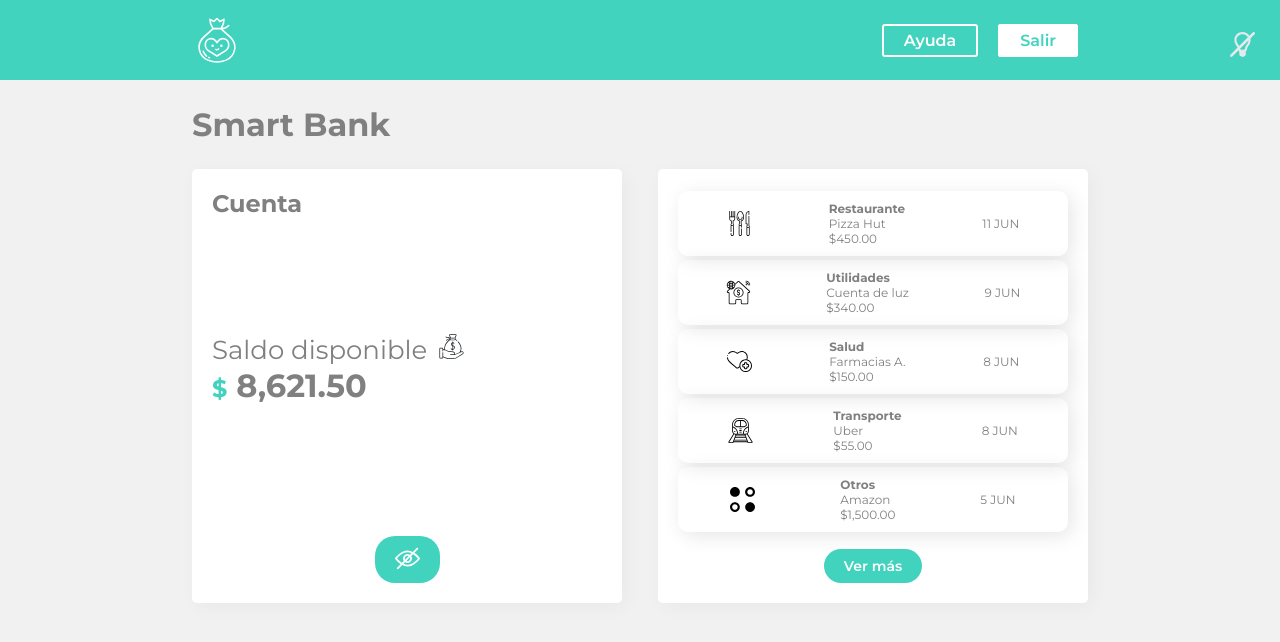
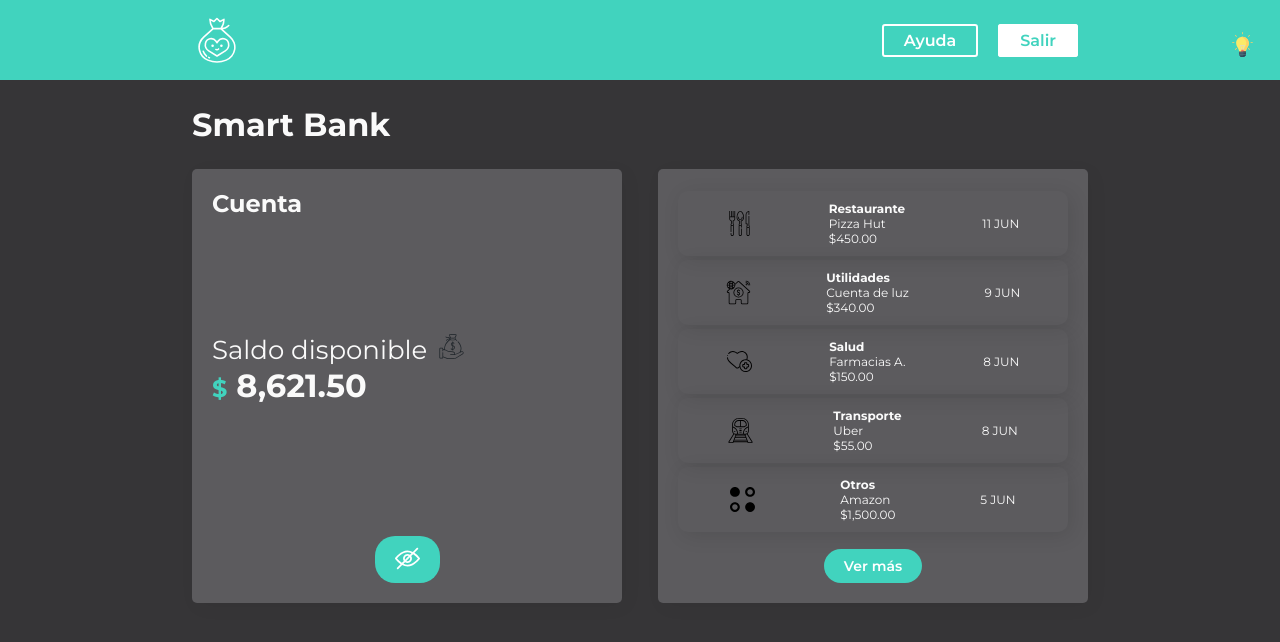
Before and after one commit to AngelOU20/react-styled-components, a React (Vite) app: page / in a window 1280 px wide. Shown: the top 642 px of the page. Built offline with nearby package versions, Linux system fonts and the light colour scheme.

Commit message:
Almacenando valor del tema en el localStorage

```diff
--- a/src/App.jsx
+++ b/src/App.jsx
@@ -4,14 +4,19 @@ import { temaClaro, temaOscuro } from "./components/UI/temas";
 import { ThemeProvider } from "styled-components";
 import { SwitcherTema } from "./components/SwitcherTema/SwitcherTema";
 import { BtnTema } from "./components/UI";
-import { useState } from "react";
+import { useEffect, useState } from "react";
 
 function App() {
-  const [tema, setTema] = useState(true);
+  const storedItems = JSON.parse(localStorage.getItem("tema"));
+  const [tema, setTema] = useState(storedItems);
 
   const toggleTema = () => {
     setTema((tema) => !tema);
   };
+
+  useEffect(() => {
+    localStorage.setItem("tema", JSON.stringify(tema));
+  }, [tema]);
 
   return (
     <ThemeProvider theme={tema ? temaClaro : temaOscuro}>
```
